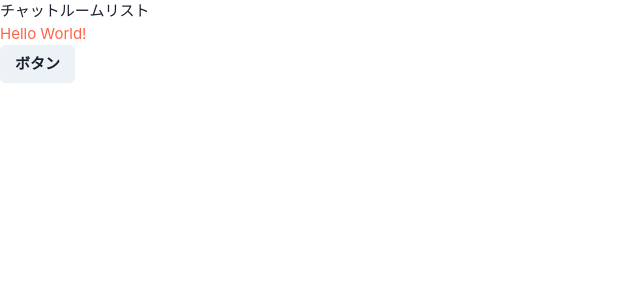
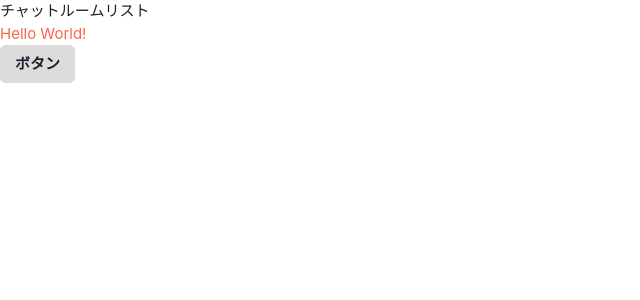
Before and after one commit to nado1001/chat-app-client, a Next.js app: page / in a window 1280 px wide. Shown: the top 300 px of the page, without its empty margins (0-640 px from the left). Built offline with nearby package versions, Linux system fonts and the light colour scheme.

Commit message:
Fix button style & types

```diff
--- a/src/component/atoms/Button.tsx
+++ b/src/component/atoms/Button.tsx
@@ -7,6 +7,9 @@ export const UtilBUtton: VFC<ButtonProps> = (props) => {
   return (
     <Button
       display="inline-block"
+      user-select="none"
+      padding="8px 15px"
+      background={props.primary ? "#ffd700" : "#dcdcdc"}
       primary={props.primary}
       onClick={props.onClick}
     >
--- a/src/component/atoms/type.ts
+++ b/src/component/atoms/type.ts
@@ -3,7 +3,7 @@ import React from "react";
 interface ButtonProps {
   name: string;
   // ボタンをクリックした時のイベント
-  onClick?: (event: React.MouseEvent<HTMLElement, MouseEvent>) => void;
+  onClick: (event: React.MouseEvent<HTMLElement, MouseEvent>) => void;
   // 主ボタンか副ボタンかのフラグ primary?: boolean;
   primary?: any;
 }
```
